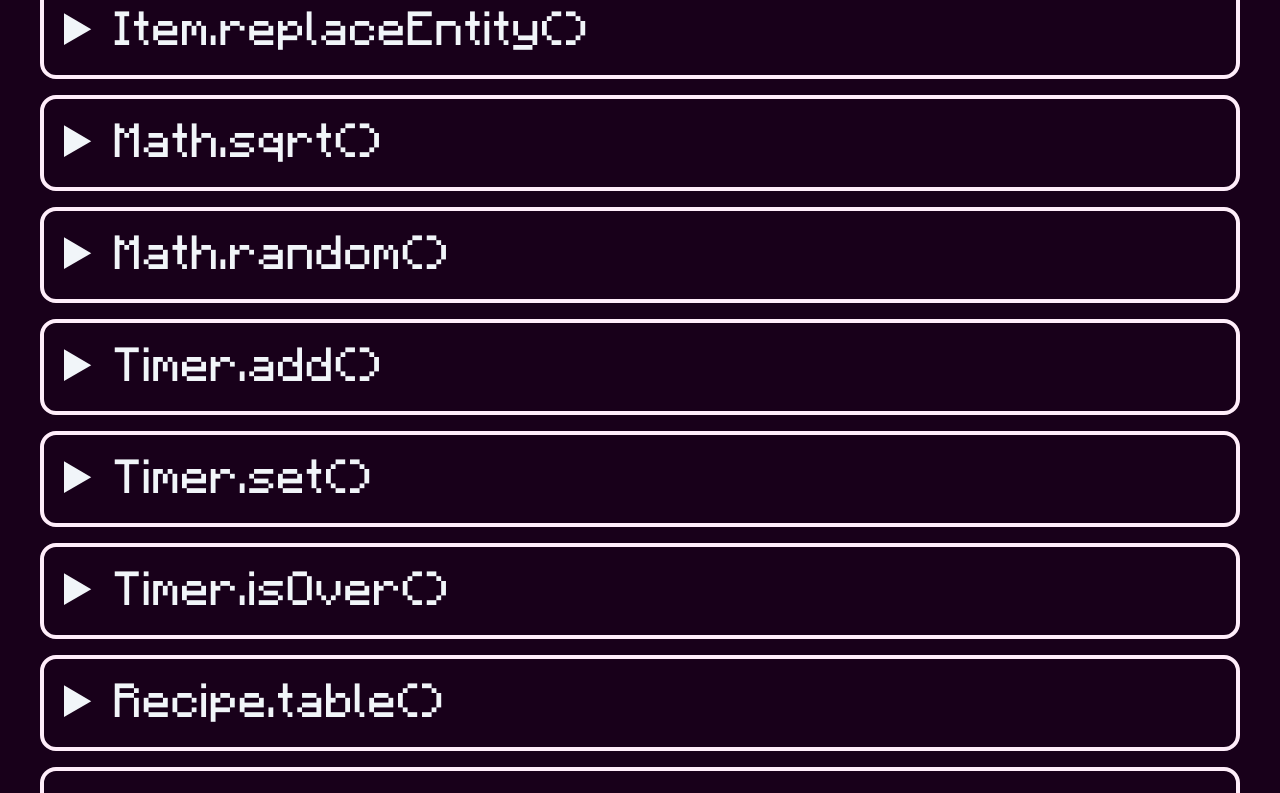
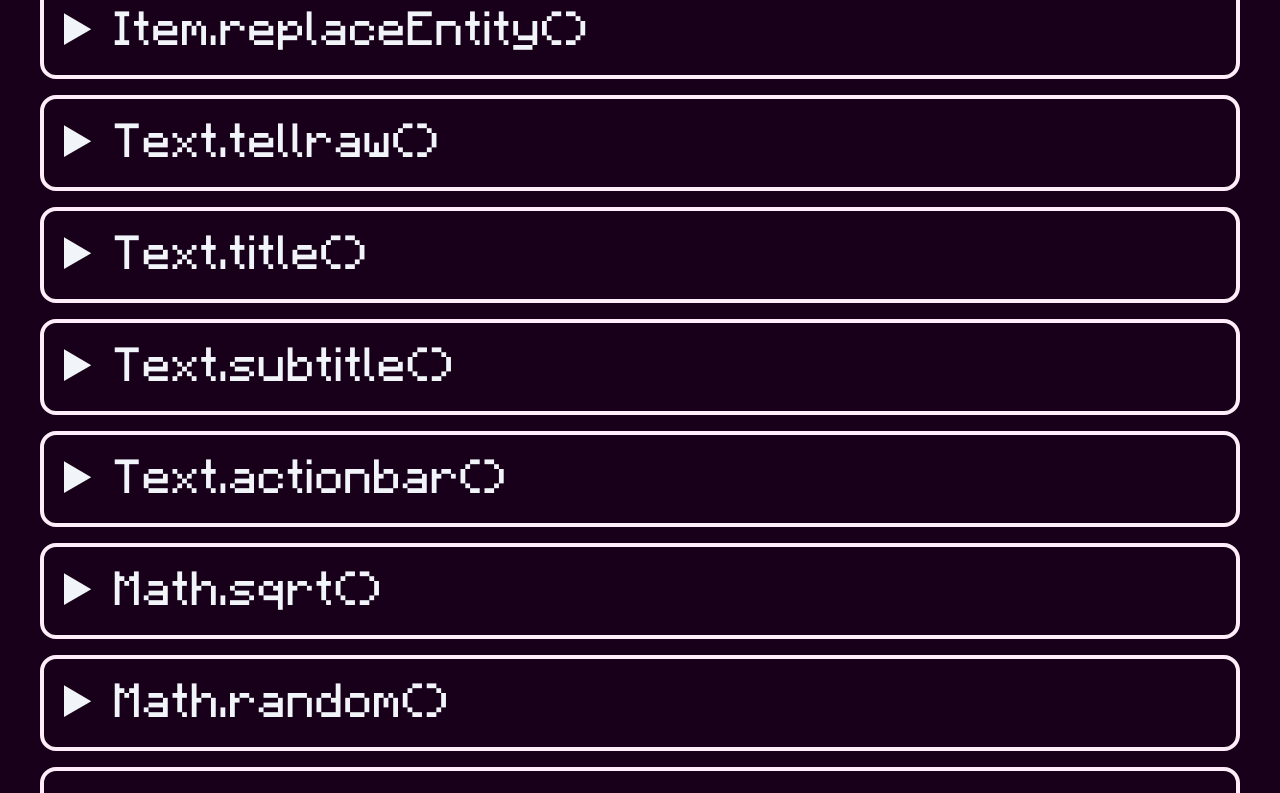
Before and after one commit to WingedSeal/jmc, a React (Create React App) app: page /#/documentation/built-in-function in a window 1280 px wide. Shown: the part 1465-2258 px from the top of the page. Built offline with nearby package versions, Linux system fonts and the light colour scheme.

Commit message:
Add Text module

```diff
--- a/src/pages/BuiltInFunction/Features.tsx
+++ b/src/pages/BuiltInFunction/Features.tsx
@@ -193,6 +193,54 @@ const BuildinFeatures = [
                 { key: "selector", type: "TargetSelector" },
                 { key: "slot", type: "string" },
                 { key: "count", type: "integer", default: "1" },
+            ]}
+        />
+    </Feature>,
+    <Feature id="text_tellraw" summary="Text.tellraw()" keywords="formatted">
+        <p>Use formatted text on tellraw</p>
+        <Command
+            name="Text.tellraw"
+            type="JMCFunction"
+            params={[
+                { key: "selector", type: "TargetSelector" },
+                { key: "message", type: "FormattedString" },
+            ]}
+        />
+    </Feature>,
+    <Feature id="text_title" summary="Text.title()" keywords="formatted">
+        <p>Use formatted text on title</p>
+        <Command
+            name="Text.title"
+            type="JMCFunction"
+            params={[
+                { key: "selector", type: "TargetSelector" },
+                { key: "message", type: "FormattedString" },
+            ]}
+        />
+    </Feature>,
+    <Feature id="text_subtitle" summary="Text.subtitle()" keywords="formatted">
+        <p>Use formatted text on subtitle</p>
+        <Command
+            name="Text.subtitle"
+            type="JMCFunction"
+            params={[
+                { key: "selector", type: "TargetSelector" },
+                { key: "message", type: "FormattedString" },
+            ]}
+        />
+    </Feature>,
+    <Feature
+        id="text_actionbar"
+        summary="Text.actionbar()"
+        keywords="formatted"
+    >
+        <p>Use formatted text on actionbar</p>
+        <Command
+            name="Text.actionbar"
+            type="JMCFunction"
+            params={[
+                { key: "selector", type: "TargetSelector" },
+                { key: "message", type: "FormattedString" },
             ]}
         />
     </Feature>,
```
